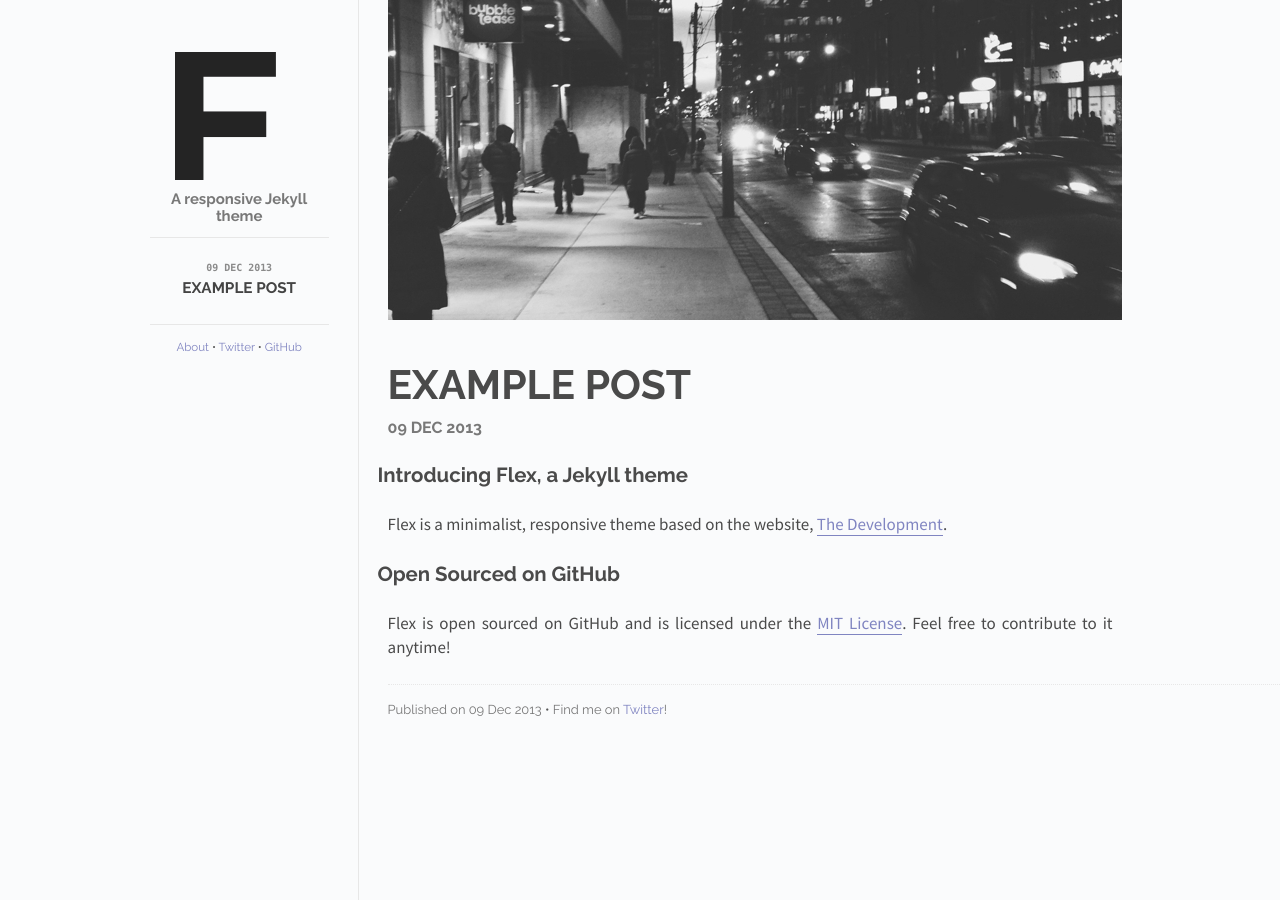
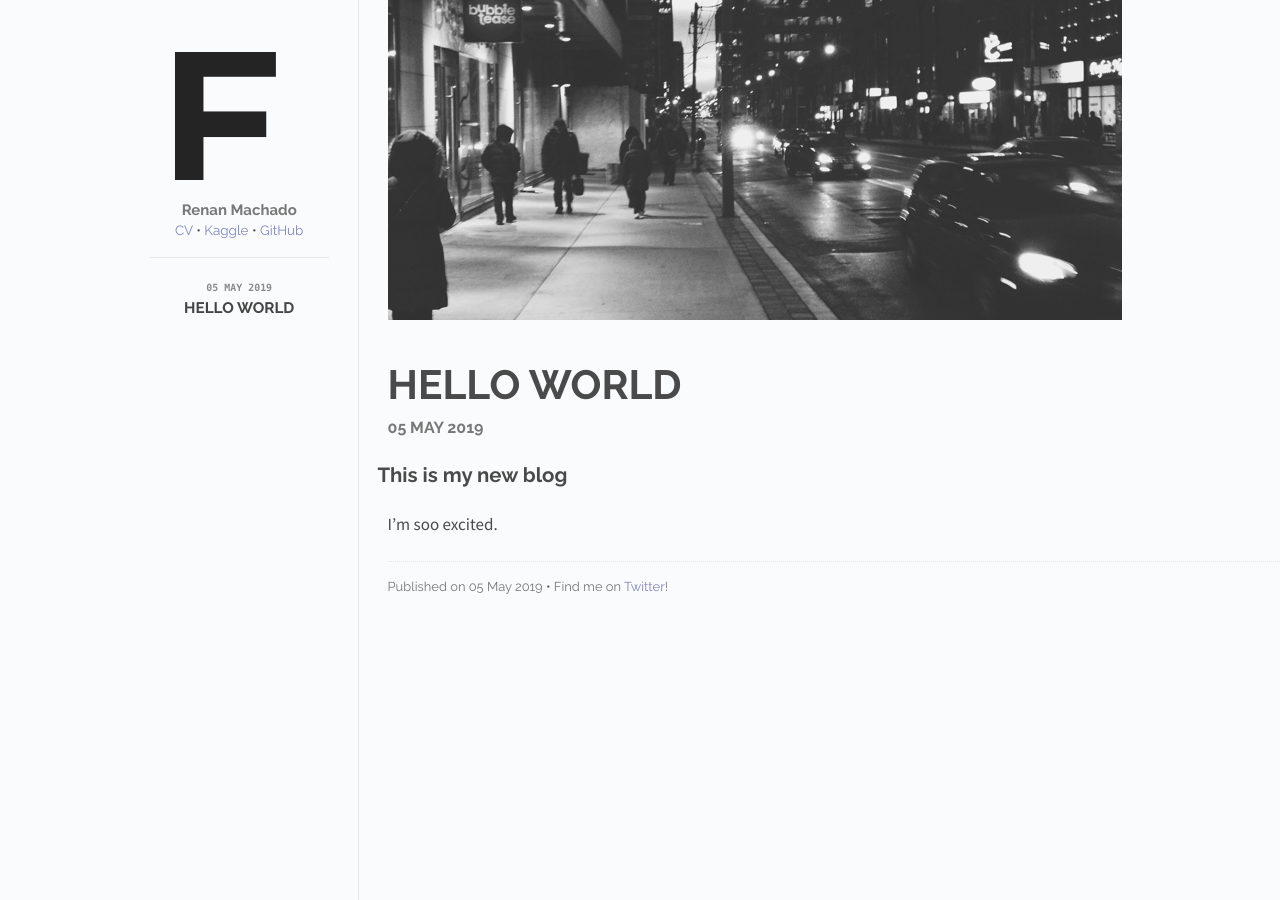
Before and after one commit to renanmav/renanmav.github.io, a Jekyll site: the page built from index.html, in a window 1280 px wide. Built offline with Jekyll 4.4.1, drawn with Linux system fonts in a browser that asks for light colours; Markdown is read by kramdown in place of the engine named in the settings.

Commit message:
Personal information addition

```diff
--- a/_includes/post.html
+++ b/_includes/post.html
@@ -18,7 +18,7 @@
   <div class="colophon">
     <p>
       <span id="pub-date">Published on {{ page.date | date_to_string }}</span> <span class="separator">&bull;</span>
-      <span id="social">Find me on <a href="">Twitter</a>!</span>
+      <span id="social">Find me on <a href="https://twitter.com/renanmav">Twitter</a>!</span>
     </p>
   </div>
 </div>
--- a/_layouts/default.html
+++ b/_layouts/default.html
@@ -1,30 +1,48 @@
 <!DOCTYPE html>
 <html>
   <head>
-      <meta charset="utf-8">
-      <meta http-equiv="X-UA-Compatible" content="IE=edge,chrome=1">
-      <title>Flex - {{ page.title }}</title>
-      <meta name="viewport" content="width=device-width">
+    <meta charset="utf-8" />
+    <meta http-equiv="X-UA-Compatible" content="IE=edge,chrome=1" />
+    <title>{{ page.title }} / renanmav</title>
+    <meta name="viewport" content="width=device-width" />
 
     <!-- syntax highlighting CSS -->
-      <link rel="stylesheet" href="/css/syntax.css">
+    <link rel="stylesheet" href="/css/syntax.css" />
 
     <!-- Custom CSS -->
-      <link rel="stylesheet" href="/css/main.css">
+    <link rel="stylesheet" href="/css/main.css" />
 
     <!-- Responsive CSS -->
-      <link rel="stylesheet" href="/css/responsive.css">
+    <link rel="stylesheet" href="/css/responsive.css" />
+
+    <link rel="shortcut icon" href="/favicon.ico" type="image/x-icon" />
 
     <!-- Google Fonts -->
-      <link href='http://fonts.googleapis.com/css?family=Source+Sans+Pro:300,400,700' rel='stylesheet' type='text/css'>
-      <link href='http://fonts.googleapis.com/css?family=Raleway:300,400,700' rel='stylesheet' type='text/css'>
+    <link
+      href="http://fonts.googleapis.com/css?family=Source+Sans+Pro:300,400,700"
+      rel="stylesheet"
+      type="text/css"
+    />
+    <link
+      href="http://fonts.googleapis.com/css?family=Raleway:300,400,700"
+      rel="stylesheet"
+      type="text/css"
+    />
   </head>
   <body>
     <div class="site">
       <div class="sidebar" id="sidebar">
         <div class="header">
-          <h1 class="title"><a href="/"><img id="logo" src="/images/logo.png"></a></h1>
-          <span class="tagline">A responsive Jekyll theme</span>
+          <h1 class="title">
+            <a href="/"><img id="logo" src="/images/logo.png"/></a>
+          </h1>
+          <span class="tagline">Renan Machado</span>
+          <div class="info">
+            <a href="">CV</a> <span class="separator">&bull;</span>
+            <a href="https://kaggle.com/renanmav">Kaggle</a>
+            <span class="separator">&bull;</span>
+            <a href="https://github.com/renanmav">GitHub</a>
+          </div>
         </div>
         <div class="posts">
           <ul class="posts-list">
@@ -38,17 +56,9 @@
             {% endfor %}
           </ul>
         </div>
-        <div class="footer">
-          <span id="footer-links">
-            <a href="" class="footer-link">About</a> <span class="separator">&bull;</span>
-            <a href="" class="footer-link">Twitter</a> <span class="separator">&bull;</span>
-            <a href="" class="footer-link">GitHub</a>
-          </span>
-        </div>
       </div>
 
       {{ content }}
-
     </div>
     <script src="/scripts/responsive.js" type="text/javascript"></script>
   </body>
--- a/_posts/2013-12-09-example-post.md
+++ /dev/null
@@ -1,15 +0,0 @@
----
-layout: post
-title: Example post
-cover: cover.jpg
-date:   2013-12-09 12:00:00
-categories: posts
----
-
-## Introducing Flex, a Jekyll theme
-
-Flex is a minimalist, responsive theme based on the website, [The Development](http://thedevelopment.co).
-
-## Open Sourced on GitHub
-
-Flex is open sourced on GitHub and is licensed under the [MIT License](http://opensource.org/licenses/MIT). Feel free to contribute to it anytime!
--- /dev/null
+++ b/_posts/2019-05-05-hello-world.md
@@ -0,0 +1,11 @@
+---
+layout: post
+title: Hello world
+cover: cover.jpg
+date: 2019-05-05 13:06:00
+categories: posts
+---
+
+## This is my new blog
+
+I'm soo excited.
--- a/css/main.css
+++ b/css/main.css
@@ -9,7 +9,8 @@
   padding: 0;
 }
 
-html, body {
+html,
+body {
   height: 100%;
   width: 100%;
   -webkit-font-smoothing: antialiased;
@@ -18,14 +19,14 @@ html, body {
 body {
   color: #4a4a4a;
   background-color: #fafbfc;
-  font-family: 'Raleway', Arial, sans-serif;
+  font-family: "Raleway", Arial, sans-serif;
   font-weight: 400;
   font-size: 0.85em;
   overflow: hidden;
 }
 
 a {
-  color: #8085C1;
+  color: #8085c1;
   text-decoration: none;
   border: none;
 }
@@ -92,15 +93,23 @@ a:hover {
   color: #787878;
   font-weight: 600;
   text-align: center;
-  margin-top: 0.5em;
+  margin-top: 1.25em;
   display: block;
 }
 
 .posts {
   border-top: 1px solid #e7e7e7;
-  margin-top: 1em;
+  margin-top: 1.5em;
   padding-top: 1.5em;
   padding-bottom: 1.25em;
+}
+
+.info {
+  font-size: 0.9em;
+  padding-top: 0.2em;
+  overflow: hidden;
+  float: center;
+  text-align: center;
 }
 
 .footer {
@@ -159,7 +168,7 @@ a:hover {
 
 .post a,
 #about a {
-  border-bottom: 1px solid #8085C1;
+  border-bottom: 1px solid #8085c1;
 }
 
 .post a:hover {
@@ -170,17 +179,18 @@ a:hover {
 .post pre {
   border: 1px solid #ddd;
   background-color: #eef;
-  padding: 0 .4em;
+  padding: 0 0.4em;
 }
 
 .post p {
-  font-family: 'Source Sans Pro', Arial, sans-serif;
+  font-family: "Source Sans Pro", Arial, sans-serif;
   font-size: 17px;
   margin-bottom: 1.45em;
   text-align: justify;
 }
 
-.post ul, .post ol {
+.post ul,
+.post ol {
   margin-left: 2.35em;
   margin-bottom: 1.25em;
 }
@@ -188,7 +198,7 @@ a:hover {
 .post code {
   border: 1px solid #ddd;
   background-color: #eef;
-  padding: 0 .2em;
+  padding: 0 0.2em;
 }
 
 .post pre code {
@@ -199,7 +209,7 @@ a:hover {
 .post pre.terminal {
   border: 1px solid #000;
   background-color: #333;
-  color: #FFF;
+  color: #fff;
 }
 
 .post pre.terminal code {
```
Also changed, not shown: README.md. Lines whose indentation alone changed are shown as unchanged.
